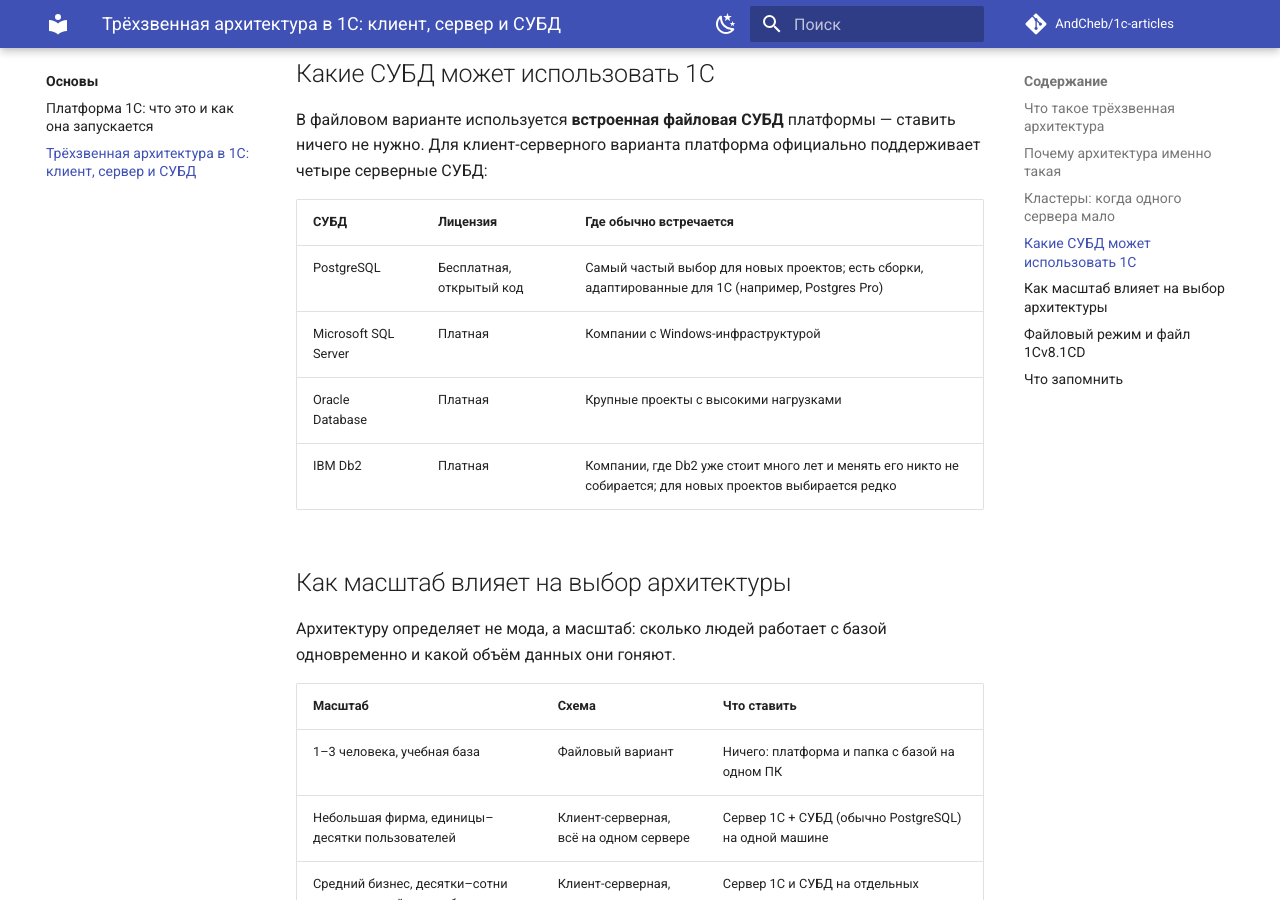
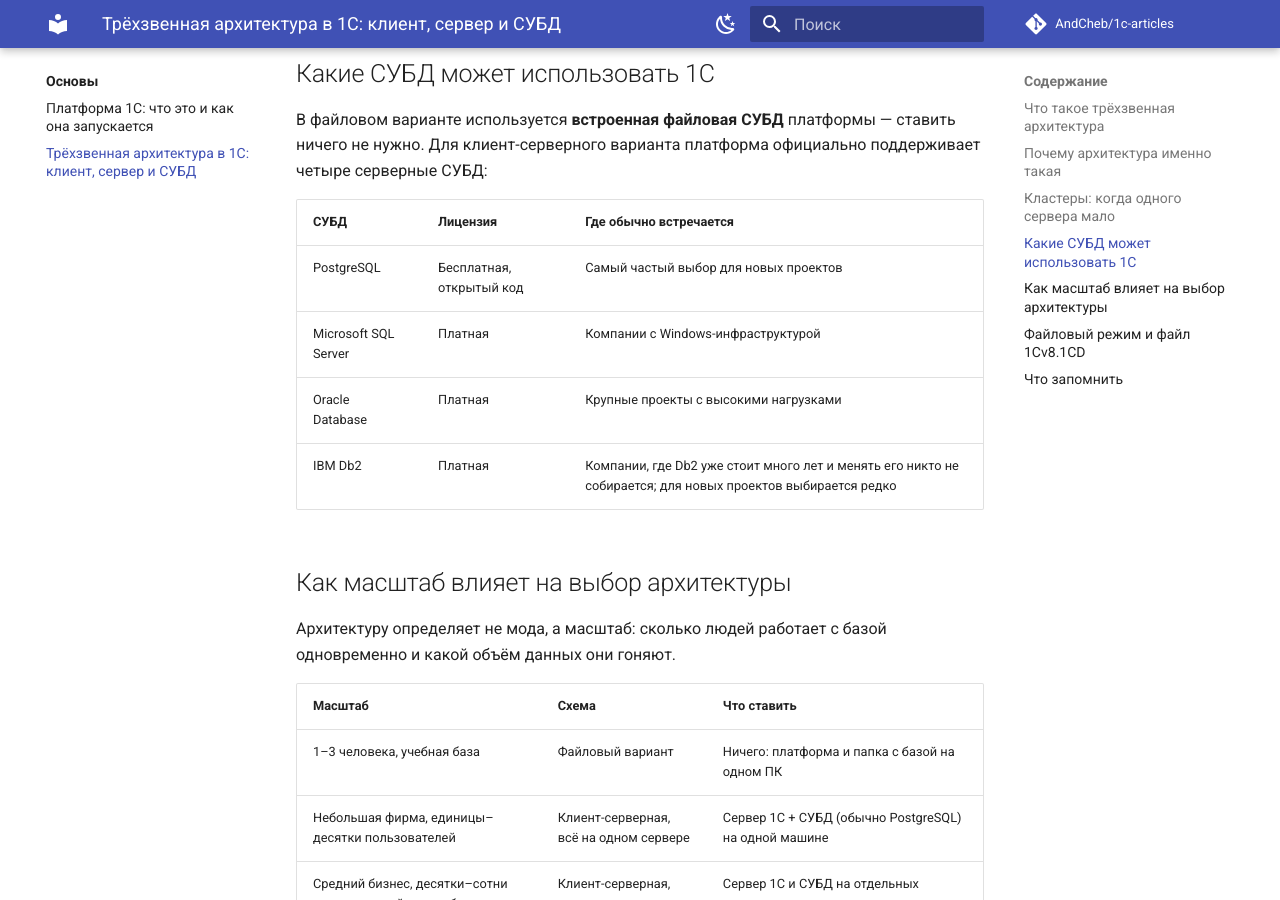
Before and after one commit to AndCheb/1c-articles, an MkDocs documentation site: the page built from docs/basics/three-tier-architecture.md, in a window 1280 px wide and 900 px high, scrolled down 3079 px. Built offline with MkDocs 1.6.1 and Material for MkDocs 9.7.7, drawn with Linux system fonts in a browser that asks for light colours; comment, search, counter and statistics services are not loaded.

Commit message:
Статья о трёхзвенной архитектуре: убрано упоминание Postgres Pro из таблицы СУБД
Co-authored-by: Cursor <cursoragent@cursor.com>

```diff
--- a/docs/basics/three-tier-architecture.md
+++ b/docs/basics/three-tier-architecture.md
@@ -81,7 +81,7 @@ tags:
 
 | СУБД | Лицензия | Где обычно встречается |
 |---|---|---|
-| PostgreSQL | Бесплатная, открытый код | Самый частый выбор для новых проектов; есть сборки, адаптированные для 1С (например, Postgres Pro) |
+| PostgreSQL | Бесплатная, открытый код | Самый частый выбор для новых проектов |
 | Microsoft SQL Server | Платная | Компании с Windows-инфраструктурой |
 | Oracle Database | Платная | Крупные проекты с высокими нагрузками |
 | IBM Db2 | Платная | Компании, где Db2 уже стоит много лет и менять его никто не собирается; для новых проектов выбирается редко |
```
